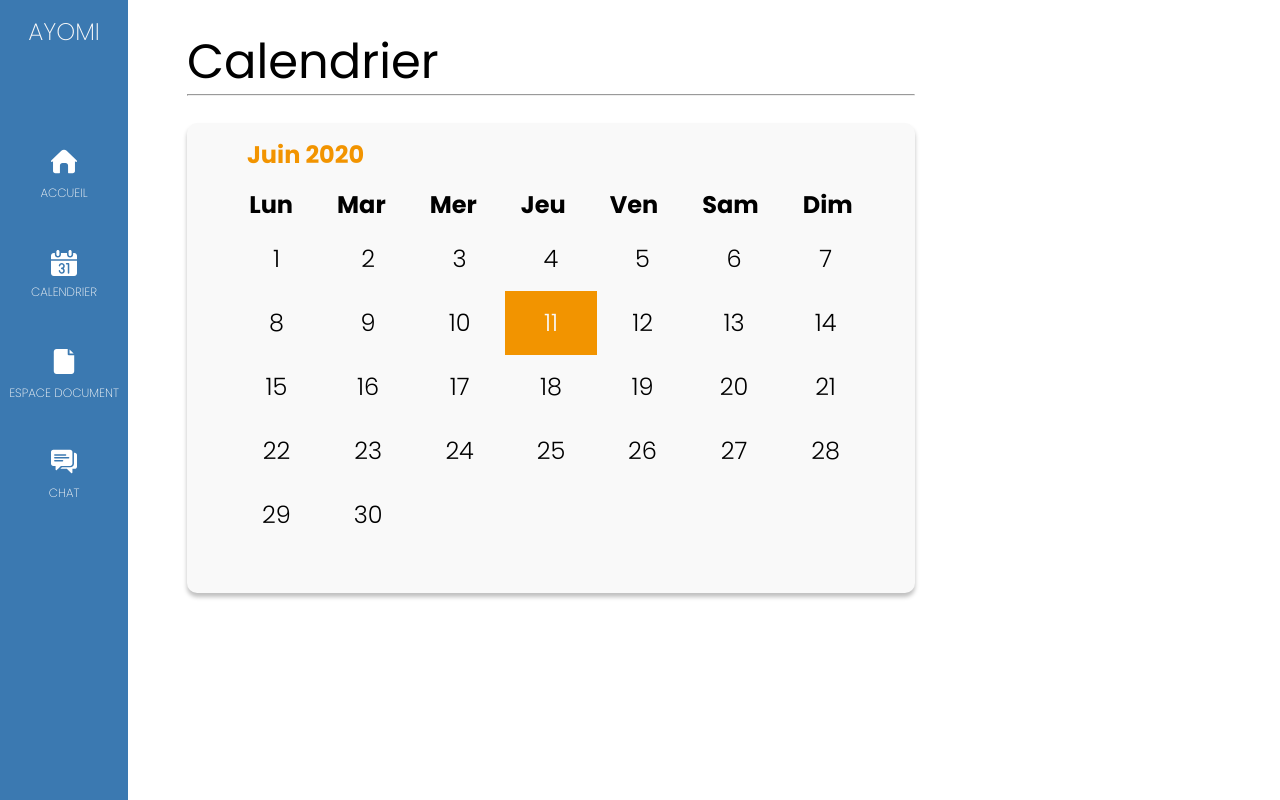
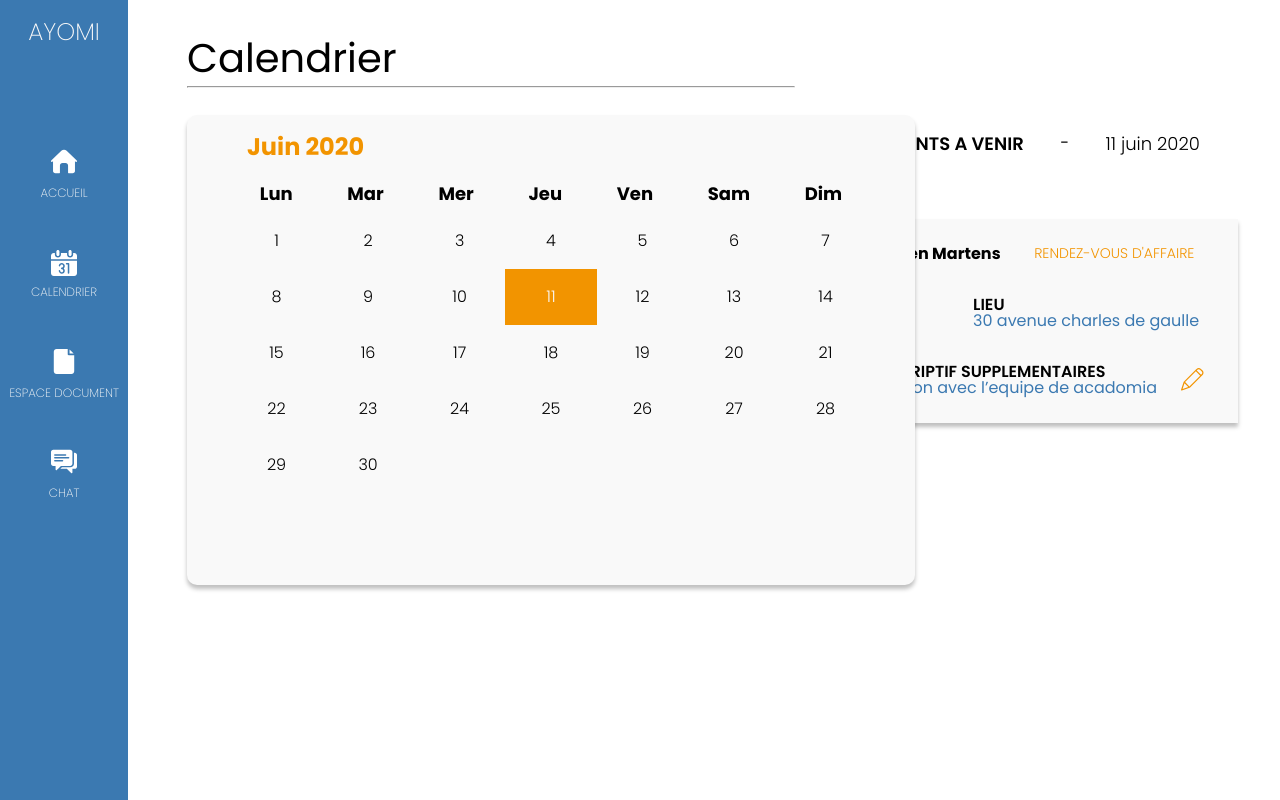
Before and after one commit to gRAKLECLER/ayomi-dashboard, a React (Create React App) app in the folder my-app/: page /Calendar in a window 1280 px wide. Built offline with nearby package versions, Linux system fonts and the light colour scheme.

Commit message:
90% finish calendar page

```diff
--- /dev/null
+++ b/my-app/src/components/CardEvent.jsx
@@ -0,0 +1,36 @@
+import React, { Component } from 'react'
+import '../style/CardEvent.css'
+import pencil from '../assets/pencil.svg'
+
+
+class CardEvent extends Component {
+  render(){
+    return(
+      <div className="CardEvent">
+        <div className="CardEvent__name">
+          <h3 className="CardEvent__mainName">Julien Martens</h3>
+          <h4 className="CardEvent__secondName">RENDEZ-VOUS D'AFFAIRE</h4>
+        </div>
+        <div className="CardEvent__firstText">
+          <div className="CardEvent__hour">
+            <h4 className="CardEvent__title">HEUR</h4>
+            <h4 className="CardEvent__subtitle">18:00</h4>
+          </div>
+          <div className="CardEvent__place">
+            <h4 className="CardEvent__title">LIEU</h4>
+            <h4 className="CardEvent__subtitle">30 avenue charles de gaulle </h4>
+          </div>
+        </div>
+        <div className="CardEvent__secondText">
+          <div className="CardEvent__description">
+            <h4  className="CardEvent__title">DESCRIPTIF SUPPLEMENTAIRES</h4>
+            <h4 className="CardEvent__subtitle">Reunion avec l’equipe de acadomia</h4>
+          </div>
+          <img className="pencil" src={pencil} alt=""/>
+        </div>
+      </div>
+    )
+  }
+}
+
+export default CardEvent
--- a/my-app/src/pages/Calendar.jsx
+++ b/my-app/src/pages/Calendar.jsx
@@ -3,6 +3,7 @@ import '../style/Calendar.css'
 
 import Header from '../components/Header'
 import BaseCalendar from '../components/BaseCalendar'
+import CardEvent from '../components/CardEvent'
 
 export default class Calendar extends React.Component {
   render() {
@@ -16,7 +17,16 @@ export default class Calendar extends React.Component {
           </div>
         <BaseCalendar/>
         </section>
-        <section className="Calendar__right"></section>
+        <section className="Calendar__right">
+          <div className="Calendar__eventTitle">
+            <h4 className="Calendar__eventMaintitle">EVENEMENTS A VENIR</h4>
+            <p>-</p>
+            <h4 className="Calendar__eventMaindate">11 juin 2020</h4>
+          </div>
+          <div className="Calendar__Cards">
+            <CardEvent/>
+          </div>
+        </section>
       </div>
     )
   }
--- a/my-app/src/style/BaseCalendar.css
+++ b/my-app/src/style/BaseCalendar.css
@@ -31,7 +31,7 @@
   display: flex;
   justify-content: space-evenly;
   font-weight: bold;
-  font-size: 24px;
+  font-size: 18px;
   width: 95%;
 }
 
@@ -50,6 +50,6 @@
 .numbers__number{
   padding: 20px;
   font-weight: 300;
-  font-size: 24px;
+  font-size: 16px;
   text-align: center;
 }
--- a/my-app/src/style/Calendar.css
+++ b/my-app/src/style/Calendar.css
@@ -4,6 +4,7 @@
 }
 
 .Calendar__left{
+  width: 50%;
     margin-left: 59px;
     margin-top: 38px;
 }
@@ -13,5 +14,29 @@
 }
 
 .Calendar__mainTitle{
-  font-size: 48px;
+  font-size: 40px;
 }
+
+.Calendar__right{
+  width: 30%;
+  display: flex;
+  flex-direction: column;
+  margin-top: 135px;
+  margin-left: 40px;
+}
+
+.Calendar__eventTitle{
+  display: flex;
+  width: 100%;
+  justify-content: space-between;
+}
+
+.Calendar__eventMaintitle{
+  font-weight: 600;
+  font-size: 18px;
+}
+
+.Calendar__eventMaindate{
+  font-weight: 300;
+  font-size: 18px;
+}
--- /dev/null
+++ b/my-app/src/style/CardEvent.css
@@ -0,0 +1,49 @@
+.CardEvent{
+  width: 383px;
+  height: 184px;
+  box-shadow: 0px 4px 4px rgba(0, 0, 0, 0.25);
+  background-color: #F9F9F9;
+  margin-top: 66px;
+  padding: 10px;
+}
+
+.CardEvent__name{
+  display: flex;
+  justify-content: space-evenly;
+}
+
+.CardEvent{
+  display: flex;
+  flex-direction: column;
+  justify-content: space-around;
+}
+
+.CardEvent__mainName{
+  font-weight: 700;
+  font-size: 16px;
+}
+
+.CardEvent__secondName{
+  font-weight: 300;
+  font-size: 14px;
+  color: #F29400;
+}
+
+.CardEvent__firstText{
+  display: flex;
+  justify-content: space-around;
+}
+
+.CardEvent__secondText{
+  display: flex;
+  justify-content: space-evenly;
+  text-align: left;
+}
+
+.CardEvent__title{
+  font-weight: 600;
+}
+
+.CardEvent__subtitle{
+  color: #3B79B1;
+}
--- a/my-app/src/style/Home.css
+++ b/my-app/src/style/Home.css
@@ -13,18 +13,18 @@
 }
 
 .Home__mainTitle{
-  font-size: 48px;
+  font-size: 40px;
 }
 
 .Home__underTitle{
-  font-size: 36px;
-  font-weight: 800;
+  font-size: 32px;
+  font-weight: 600;
   color: #3B79B1;
 }
 
 .Home__H3{
   font-weight: 600;
-  font-size: 20px;
+  font-size: 18px;
 }
 
 .Home__actuality{
@@ -81,7 +81,8 @@
 }
 
 .Home__text{
-  font-size: 18px;
+  margin-top: 10px;
+  font-size: 14px;
 }
 
 .Home__eventText{
--- a/my-app/src/style/Up.css
+++ b/my-app/src/style/Up.css
@@ -17,5 +17,5 @@
 .Up__descriptif{
   font-weight: 300;
   color: #F29400;
-  font-size: 18px;
+  font-size: 16px;
 }
```
Also changed, not shown: my-app/src/assets/pencil.svg (added).
